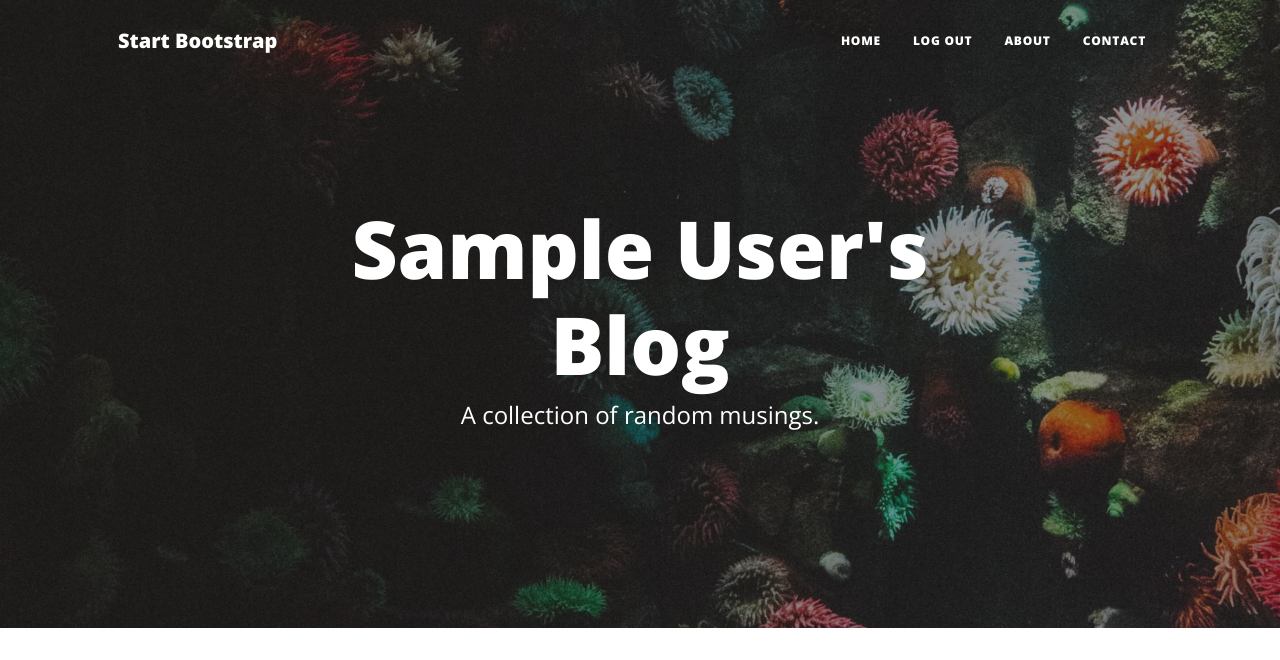
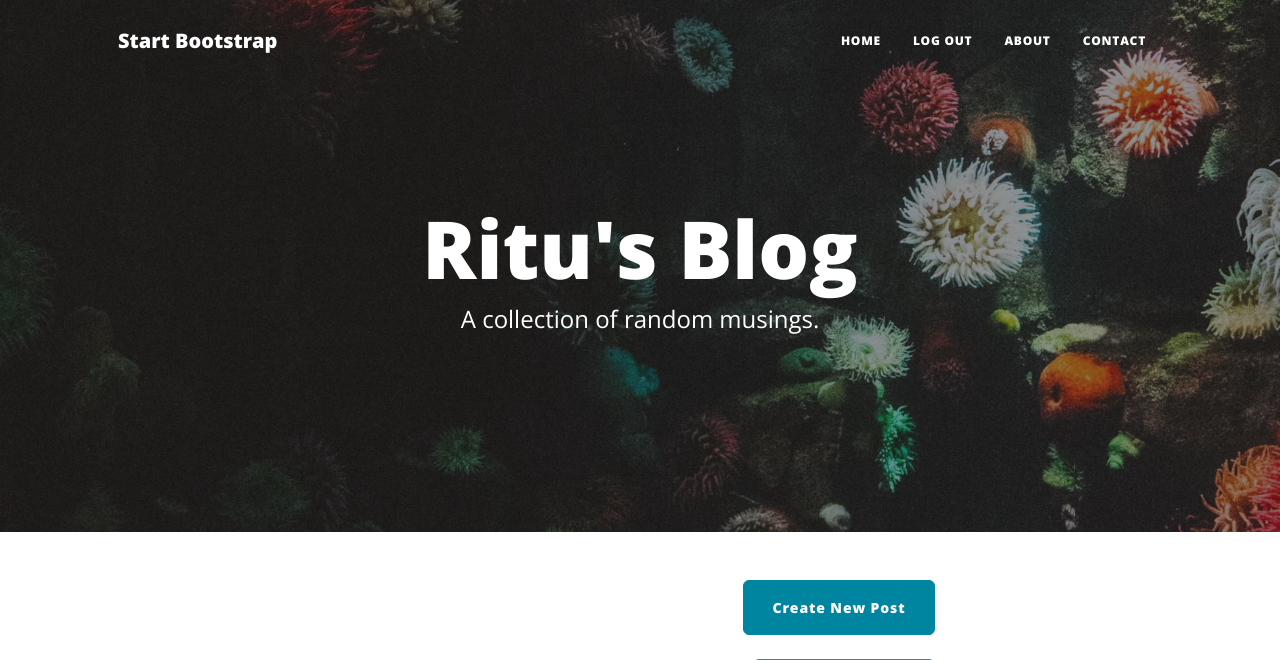
Before and after one commit to ritujane78/sqlite_flask_authentication, a Flask app: page / in a window 1280 px wide. Shown: the top 660 px of the page. Run offline with Flask 3, Linux system fonts and the light colour scheme; the visitor is signed in with stand-in values (Sample User, id 1); data that the repository does not hold is empty; some libraries are stand-ins or nearby versions.

Commit message:
correct blog owner

```diff
--- a/templates/index.html
+++ b/templates/index.html
@@ -9,11 +9,7 @@
     <div class="row gx-4 gx-lg-5 justify-content-center">
       <div class="col-md-10 col-lg-8 col-xl-7">
         <div class="site-heading">
-          {% if current_user.is_authenticated %}
-            <h1>{{current_user.name}}'s Blog</h1>
-          {% else %}
-            <h1>Blog</h1>
-          {% endif %}
+            <h1>Ritu's Blog</h1>
           <span class="subheading">A collection of random musings.</span>
         </div>
       </div>
```
